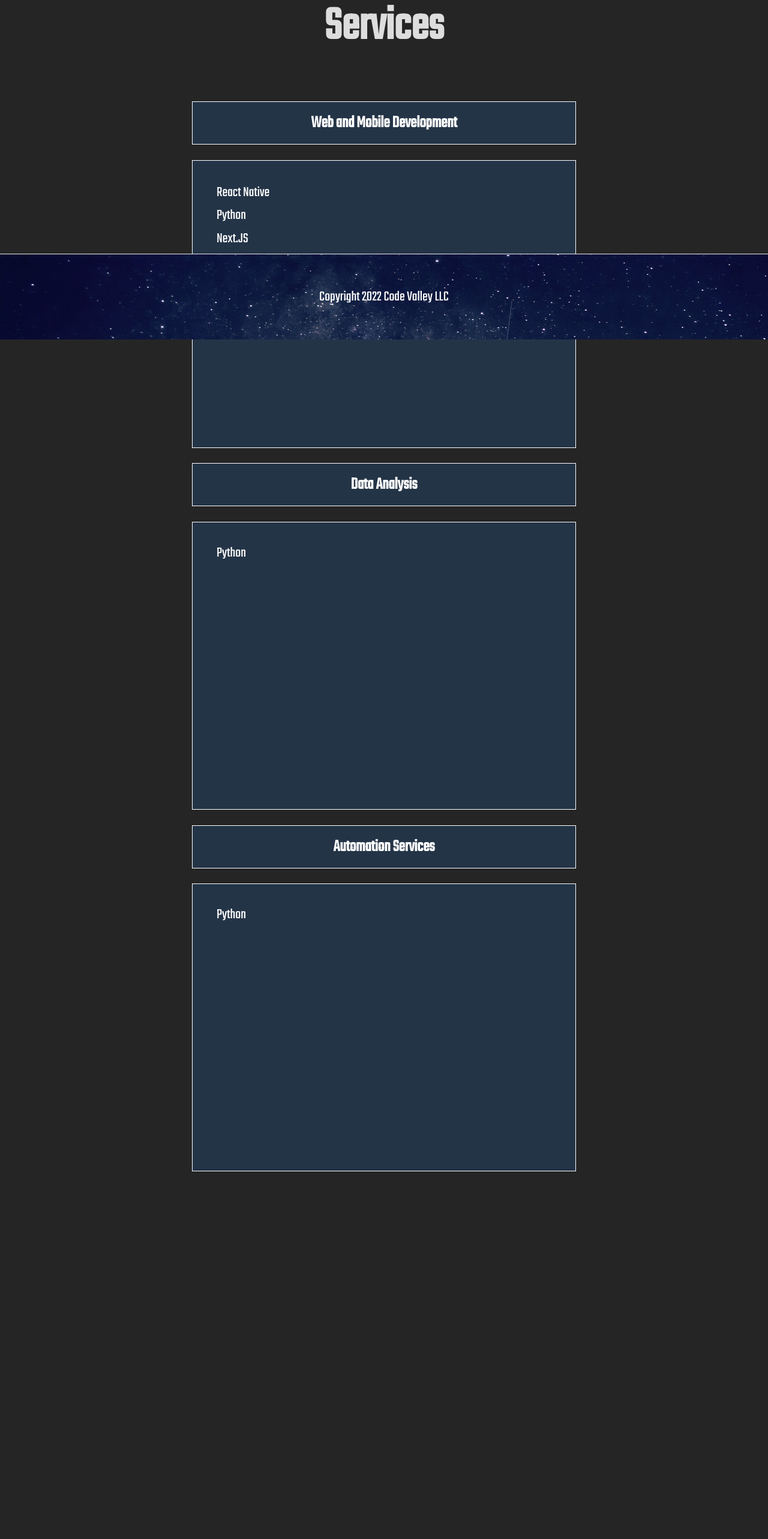
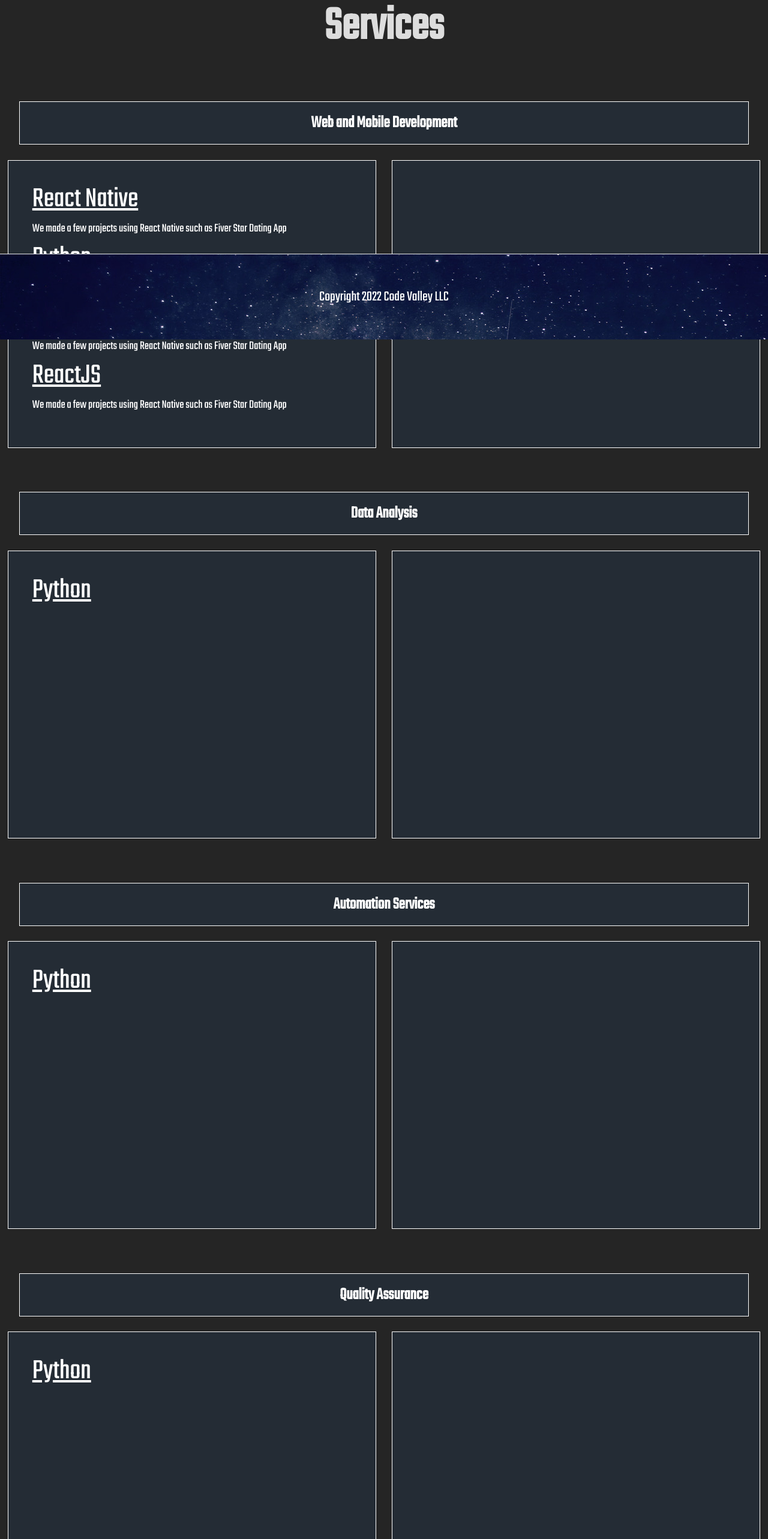
Before and after one commit to israeldail/Code-aire, a Next.js app in the folder codeinsomnia/: page /services in a window 1280 px wide. Shown: the part 234-2800 px from the top of the page at 60% size. Before the commit the page ends 2315 px from the top, so only its background shows below. Built offline with nearby package versions, Linux system fonts and the light colour scheme.

Commit message:
added content to services

```diff
--- a/codeinsomnia/pages/services.js
+++ b/codeinsomnia/pages/services.js
@@ -15,32 +15,72 @@ const Services = () => {
         <section className="web-services">
           <h3>Web and Mobile Development</h3>
         </section>
+        <div className='table-div'>
           <section className="web-services-body">
             <ul>
-          <li>React Native</li>
-          <li>Python</li>
-          <li>Next.JS</li>
-          <li>ReactJS</li>
+              <li className='service-list'>React Native</li>
+              <p className='service-paragraph'>We made a few projects using React Native such as Fiver Star Dating App </p>
+              <li className='service-list'>Python</li>
+              <p className='service-paragraph'>We made a few projects using React Native such as Fiver Star Dating App </p>
+              <li className='service-list'>Next.JS</li>
+              <p className='service-paragraph'>We made a few projects using React Native such as Fiver Star Dating App </p>
+              <li className='service-list'>ReactJS</li>
+              <p className='service-paragraph'>We made a few projects using React Native such as Fiver Star Dating App </p>
             </ul>
           </section>
+          <section className='web-services-body1'>
+
+          </section>
+        </div>
+
 
         <section className="data-services">
           <h3>Data Analysis</h3>
         </section>
+
+        <div className='table-div'>
           <section className="data-services-body">
             <ul>
-          <li>Python</li>
+              <li className='service-list'>Python</li>
             </ul>
           </section>
+
+          <section className='data-services-body1'>
+
+          </section>
+        </div>
 
         <section className="automation-services">
           <h3>Automation Services</h3>
         </section>
+
+        <div className='table-div'>
           <section className="automation-services-body">
             <ul>
-          <li>Python</li>
+              <li className='service-list'>Python</li>
             </ul>
           </section>
+
+          <section className='automation-services-body1'>
+
+          </section>
+        </div>
+
+        <section className="qanda-services">
+          <h3>Quality Assurance</h3>
+        </section>
+
+        <div className='table-div'>
+          <section className="qanda-services-body">
+            <ul>
+              <li className='service-list'>Python</li>
+            </ul>
+          </section>
+
+          <section className='qanda-services-body1'>
+
+          </section>
+        </div>
 
       </div>
     </>
--- a/codeinsomnia/styles/globals.css
+++ b/codeinsomnia/styles/globals.css
@@ -43,6 +43,7 @@ ul, li {
   list-style: none;
   text-align: left;
   margin-top: 5%;
+
 }
 
 nav .logo {
@@ -82,9 +83,9 @@ nav .logo {
   margin: auto;
   text-align: center;
   color: white;
-  background-color: #243447;
+  background-color: rgba(36, 52, 71, 0.5);
   height: 3rem;
-  width: 50%;
+  width: 95%;
   display: flex;
   align-items: center;
   justify-content: center;
@@ -97,21 +98,37 @@ nav .logo {
   display: flex;
   align-items: left;
   justify-content: left;
-  margin: auto;
+  margin: 1%;
   margin-top: 2%;
   text-align: left;
   color: white;
-  background-color: #243447;
+  background-color: rgba(36, 52, 71, 0.5);
   border: 1px solid white;
+  margin-bottom: 2rem;
+}
+
+.web-services-body1 {
+  height: 20rem;
+  width: 50%;
+  display: flex;
+  align-items: left;
+  justify-content: left;
+  margin: 1%;
+  margin-top: 2%;
+  text-align: left;
+  color: white;
+  background-color: rgba(36, 52, 71, 0.5);
+  border: 1px solid white;
+  margin-bottom: 2rem;
 }
 
 .data-services {
   margin: auto;
   text-align: center;
   color: white;
-  background-color: #243447;
+  background-color: rgba(36, 52, 71, 0.5);
   height: 3rem;
-  width: 50%;
+  width: 95%;
   display: flex;
   align-items: center;
   justify-content: center;
@@ -125,21 +142,37 @@ nav .logo {
   display: flex;
   align-items: left;
   justify-content: left;
-  margin: auto;
+  margin: 1%;
   margin-top: 2%;
   text-align: left;
   color: white;
-  background-color: #243447;
+  background-color: rgba(36, 52, 71, 0.5);
   border: 1px solid white;
+  margin-bottom: 2rem;
+}
+
+.data-services-body1 {
+  height: 20rem;
+  width: 50%;
+  display: flex;
+  align-items: left;
+  justify-content: left;
+  margin: 1%;
+  margin-top: 2%;
+  text-align: left;
+  color: white;
+  background-color: rgba(36, 52, 71, 0.5);
+  border: 1px solid white;
+  margin-bottom: 2rem;
 }
 
 .automation-services {
   margin: auto;
   text-align: center;
   color: white;
-  background-color: #243447;
+  background-color: rgba(36, 52, 71, 0.5);
   height: 3rem;
-  width: 50%;
+  width: 95%;
   display: flex;
   align-items: center;
   justify-content: center;
@@ -153,15 +186,95 @@ nav .logo {
   display: flex;
   align-items: left;
   justify-content: left;
-  margin: auto;
+  margin: 1%;
   margin-top: 2%;
   text-align: left;
   color: white;
-  background-color: #243447;
+  background-color: rgba(36, 52, 71, 0.5);
   border: 1px solid white;
-  margin-bottom: 5rem;
+  margin-bottom: 2rem;
+
+}
+
+.automation-services-body1 {
+  height: 20rem;
+  width: 50%;
+  display: flex;
+  align-items: left;
+  justify-content: left;
+  margin: 1%;
+  margin-top: 2%;
+  text-align: left;
+  color: white;
+  background-color: rgba(36, 52, 71, 0.5);
+  border: 1px solid white;
+  margin-bottom: 2rem;
+
+}
+
+.qanda-services {
+  margin: auto;
+  text-align: center;
+  color: white;
+  background-color: rgba(36, 52, 71, 0.5);
+  height: 3rem;
+  width: 95%;
+  display: flex;
+  align-items: center;
+  justify-content: center;
+  margin-top: 2%;
+  border: 1px solid white;
+}
+
+.qanda-services-body {
+  height: 20rem;
+  width: 50%;
+  display: flex;
+  align-items: left;
+  justify-content: left;
+  margin: 1%;
+  margin-top: 2%;
+  text-align: left;
+  color: white;
+  background-color: rgba(36, 52, 71, 0.5);
+  border: 1px solid white;
+  margin-bottom: 2rem;
+
+}
+
+.qanda-services-body1 {
+  height: 20rem;
+  width: 50%;
+  display: flex;
+  align-items: left;
+  justify-content: left;
+  margin: 1%;
+  margin-top: 2%;
+  text-align: left;
+  color: white;
+  background-color: rgba(36, 52, 71, 0.5);
+  border: 1px solid white;
+  margin-bottom: 2rem;
+
 }
 
 .service-body {
   margin-bottom: 10%;
 }
+
+.service-list {
+  font-size: 48px;
+  text-decoration: underline;
+  margin: 0;
+}
+
+.service-paragraph {
+  margin: 0;
+  font-size: 20px;
+}
+
+.table-div {
+  display: flex;
+  align-items: center;
+  justify-content: center;
+}
```
Lines whose indentation alone changed are shown as unchanged.
